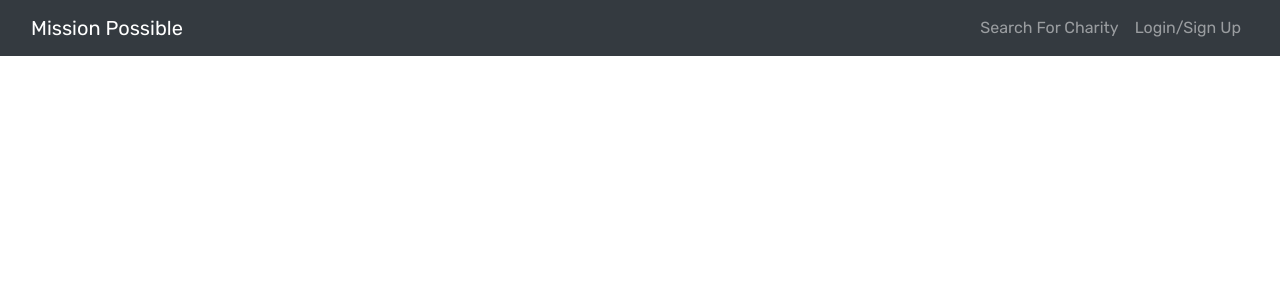
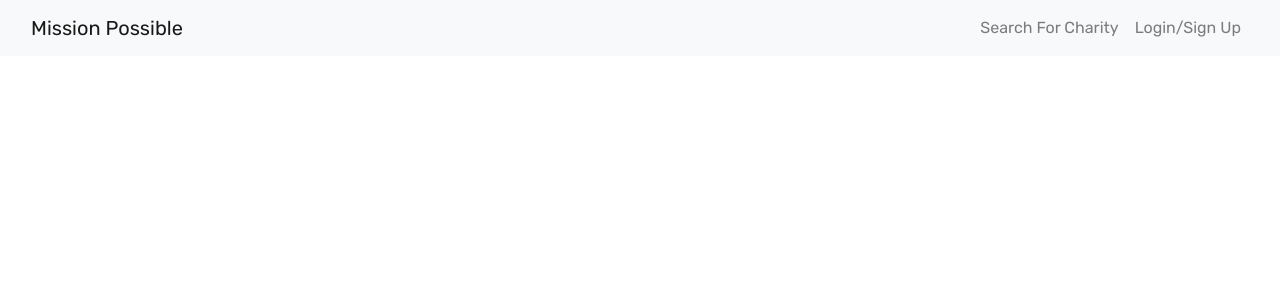
Before and after one commit to VladimirStarchenko/Mission-Possible, a React (Create React App) app in the folder client/: page / in a window 1280 px wide. Shown: the top 300 px of the page. Built offline with nearby package versions, Linux system fonts and the light colour scheme.

Commit message:
authentication update

```diff
--- a/client/src/components/Navbar.js
+++ b/client/src/components/Navbar.js
@@ -12,7 +12,7 @@
 
   return (
     <>
-      <Navbar bg='dark' variant='dark' expand='lg'>
+      <Navbar bg='light' variant='light' expand='lg'>
         <Container fluid>
           <Navbar.Brand as={Link} to='/'>
               Mission Possible
```
Also changed, not shown: 1 other file (tests, documents, lock files or other folders).
